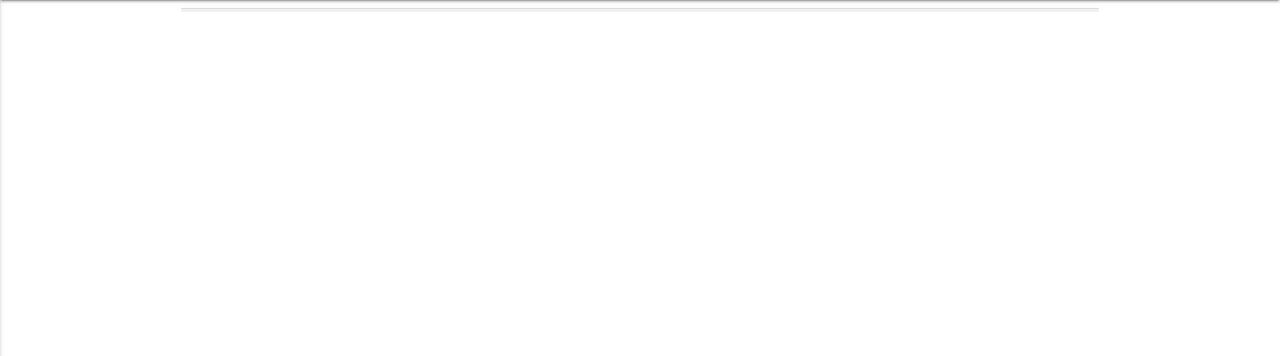
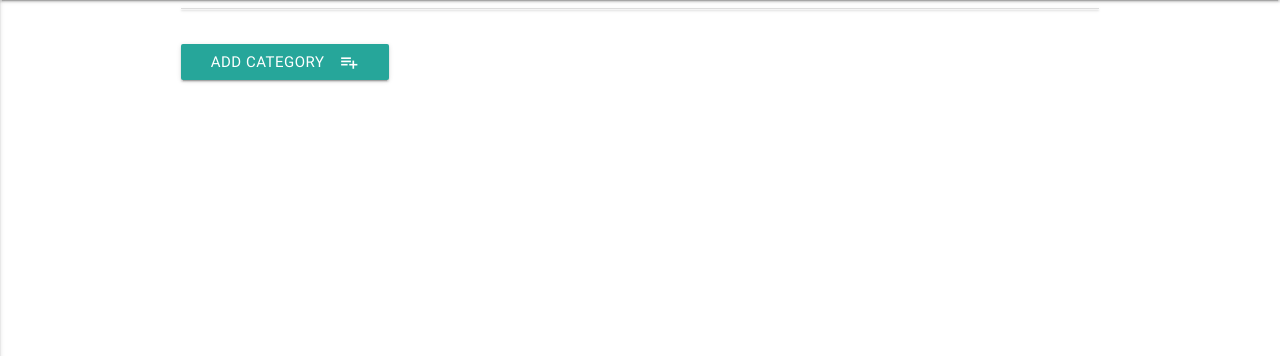
Before and after one commit to Code-Institute-Solutions/flask-mongo-task-manager, a Flask app: page / in a window 1280 px wide. Shown: the part 64-420 px from the top of the page. Run offline with Flask 2, Linux system fonts and the light colour scheme; data that the repository does not hold is empty; some libraries are stand-ins or nearby versions.

Commit message:
final cleanup

```diff
--- a/templates/addcategory.html
+++ b/templates/addcategory.html
@@ -14,11 +14,8 @@
             <button class="btn waves-effect waves-light" type="submit" name="action">Add Category
                 <i class="material-icons right">playlist_add</i>
              </button>
-             <a href="{{ url_for('get_categories') }}" class="waves-effect waves-light btn grey">
-                <i class="material-icons right">cancel</i>Cancel
-            </a>
+            </button>
         </div>
-    </form>
 </div>
 
 {% endblock %}
--- a/templates/addtask.html
+++ b/templates/addtask.html
@@ -1,7 +1,7 @@
 {% extends 'base.html' %} {% block content %}
 <h3>Add Task</h3>
 <div class="row">
-    <form action="{{ url_for('insert_task') }}" method="POST"  class="col s12">
+    <form action="{{ url_for('insert_task') }}" method="POST" class="col s12">
         <div class="row">
             <div class="row">
                 <div class="input-field col s12">
--- a/templates/categories.html
+++ b/templates/categories.html
@@ -19,9 +19,8 @@
     </ul>
 </div>
 <div class="row">
-    <a href="{{ url_for('new_category') }}" class="waves-effect waves-light btn">
-        <i class="material-icons right">playlist_add</i>Add Category
-    </a>
+    <a href="{{url_for('new_category')}}" class="waves-effect waves-light btn">
+        <i class="material-icons right">playlist_add</i>Add Category</a>
 </div>
 
 {% endblock %}
--- a/templates/tasks.html
+++ b/templates/tasks.html
@@ -24,4 +24,9 @@
 
     </ul>
 </div>
+<div class="row">
+    <a href="{{ url_for('new_category') }}" class="waves-effect waves-light btn">
+        <i class="material-icons right">playlist_add</i>Add Category
+    </a>
+</div>
 {% endblock %}
```
